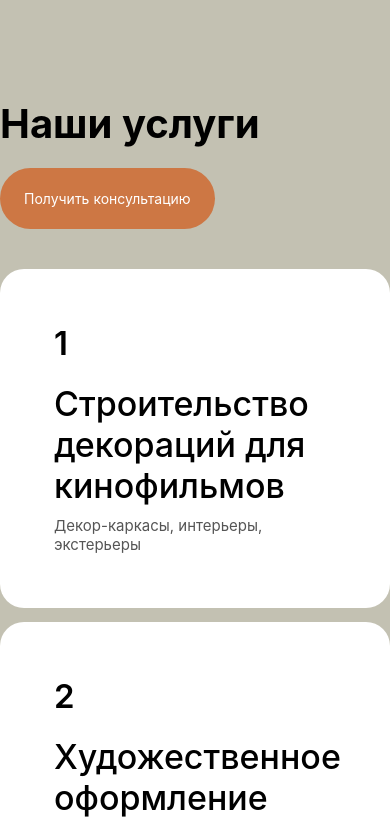
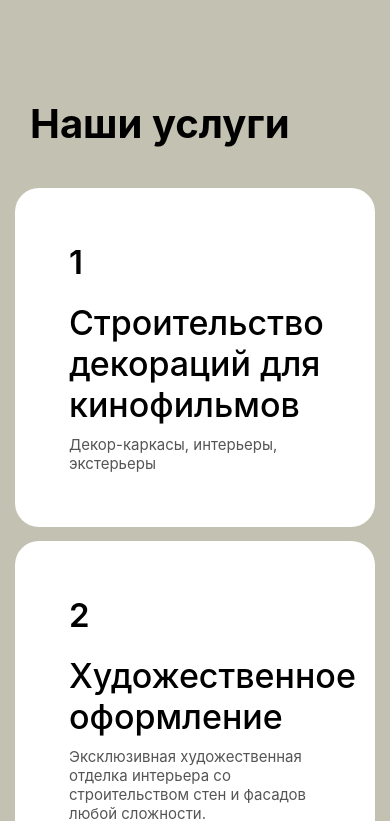
Before and after one commit to AkbarAckerman/movie-decor-site, a React (Create React App) app: page / in a window 390 px wide. Shown: the part 803-1624 px from the top of the page. Built offline with nearby package versions, Linux system fonts and the light colour scheme.

Commit message:
update buttons and number

```diff
--- a/src/components/Contacts.js
+++ b/src/components/Contacts.js
@@ -133,7 +133,7 @@ function Contacts() {
         </div>
         <div className="footer-column">
           <h4>Наши контакты</h4>
-          <div className="big-phone">+7 (342) 342-42-42</div>
+          <div className="big-phone">+7 (495) 101-17-75</div>
           <div className='footer-email'>moskinopro@mail.ru</div>
           <p>г.Москва</p>
         </div>
--- a/src/components/Navbar.js
+++ b/src/components/Navbar.js
@@ -27,13 +27,13 @@ function Navbar() {
             <li><Link to="portfolio" smooth={true} duration={500} onClick={closeMenu}>Портфолио</Link></li>
             <li><Link to="contacts" smooth={true} duration={500} onClick={closeMenu}>Контакты</Link></li>
             <div className="mobile-extra">
-              <div className="phone mobile-phone">+7 (342) 342-42-42</div>
+              <div className="phone mobile-phone">+7 (495) 101-17-75</div>
               <button onClick={openModal} className="btn-contact mobile-btn">Связаться с нами</button>
             </div>
           </ul>
 
           <div className="navbar-right">
-            <div className="phone">+7 (342) 342-42-42</div>
+            <div className="phone">+7 (495) 101-17-75</div>
             <button onClick={openModal} className="btn-contact">Связаться с нами</button>
           </div>
 
--- a/src/components/Portfolio.css
+++ b/src/components/Portfolio.css
@@ -159,6 +159,9 @@
       width: 100%;
       max-width: 300px;
     }
+    .consult-btn{
+      display: none;
+    }
   }
 
 
--- a/src/components/Portfolio.js
+++ b/src/components/Portfolio.js
@@ -80,7 +80,7 @@ function Portfolio() {
         ))}
       </div>
 
-      <div className="portfolio-contact">
+      {/* <div className="portfolio-contact">
   <h3 className="portfolio-contact__title">
     Оставьте заявку и получите индивидуальное предложение
   </h3>
@@ -97,7 +97,7 @@ function Portfolio() {
       Отправить заявку
     </button>
   </form>
-</div>
+</div> */}
 
       <div className="faq-section">
         <h2 className="faq-title">Часто задаваемые вопросы</h2>
--- a/src/components/Services.css
+++ b/src/components/Services.css
@@ -81,6 +81,15 @@
       flex-direction: column;
       gap: 20px;
       align-items: flex-start;
+    }
+    .services-grid {
+      max-width: 360px;
+    }
+    .services-header{
+      padding-left: 30px;
+    }
+    .service-consult-btn{
+      display: none;
     }
   }
 
```
